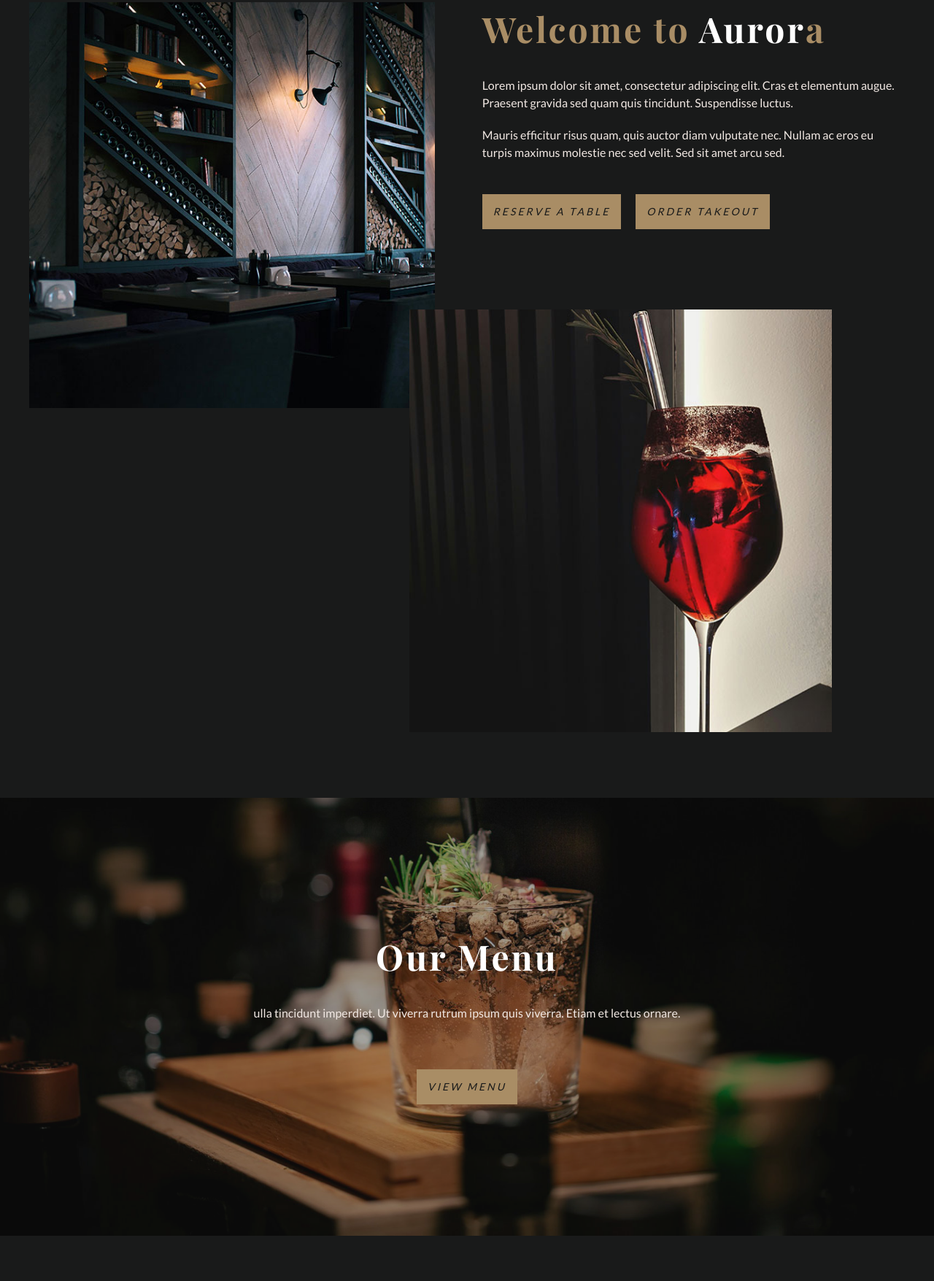
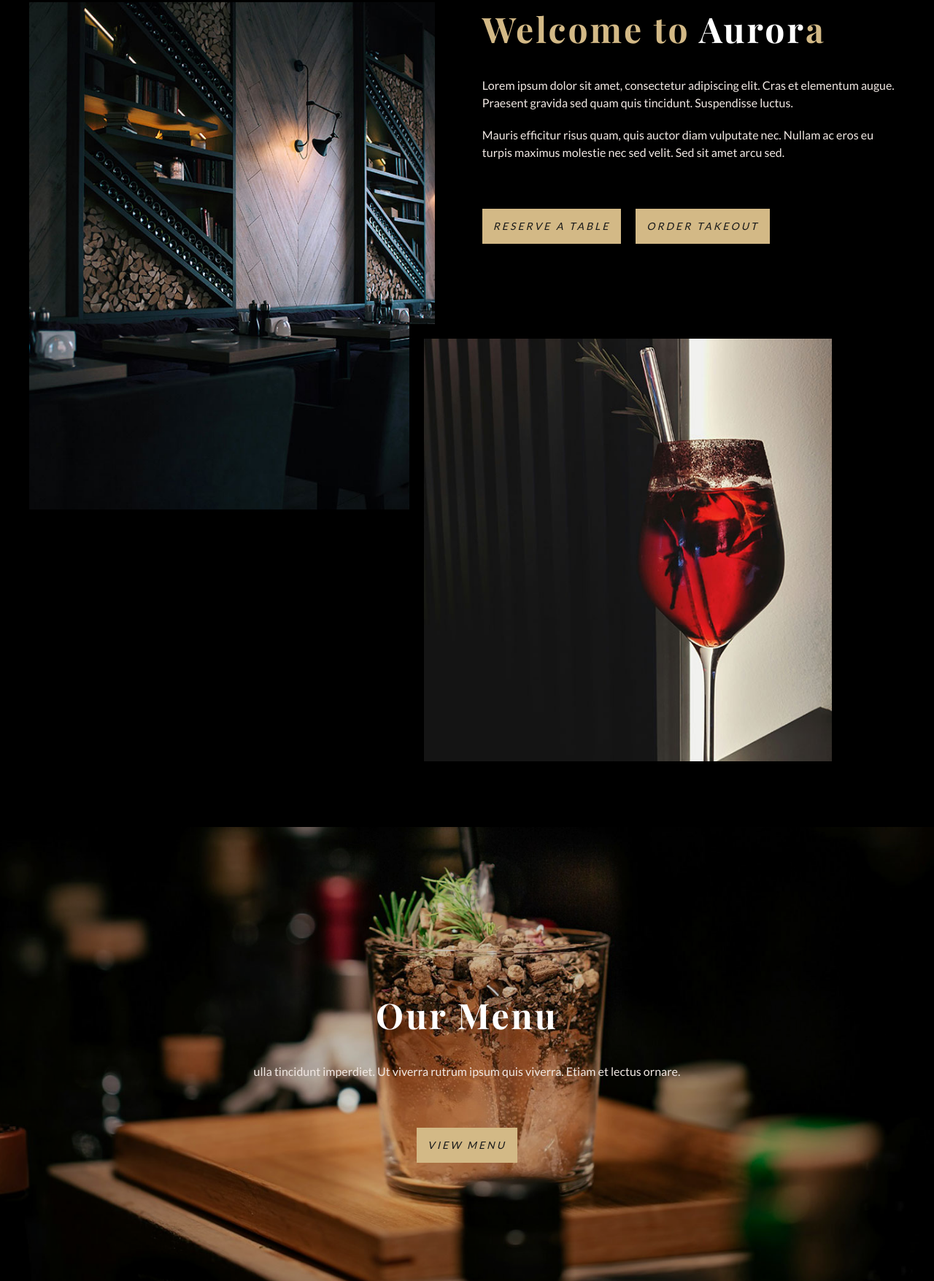
Before and after one commit to Nysera/restaurant-website, a website built with webpack: page src/index.html in a window 1280 px wide. Shown: the part 887-2642 px from the top of the page at 73% size. Built offline with nearby package versions, Linux system fonts and the light colour scheme.

Commit message:
Adjusted design styles

```diff
--- a/src/resources/css/styles.scss
+++ b/src/resources/css/styles.scss
@@ -1,6 +1,6 @@
 // colors
-$primary: #a98d65;
-$background: #191a1a;
+$primary: #d3b986;
+$background: #000;
 $paragraph-typo: #F2E9E4;
 $grey-typo: #9c9c9c;
 $dark-typo: #191a1a;
@@ -114,7 +114,6 @@ p {
         left: -100%;
         width: 100%;
         height: 100%;
-        // background-color: #9b4d46;
         background-color: #977c55;
         transition: left 0.4s ease;
     }
@@ -147,7 +146,7 @@ p {
     left: 0;
     width: 100%;
     padding: 26px 20px;
-    background-color: rgba($background, 0.85);
+    background: linear-gradient(0deg, rgba(0, 0, 0, 0) 0%, $background 100%);
     z-index: 100;
     transition: transform 0.4s ease, background-color 0.4s ease;
 
@@ -241,7 +240,7 @@ p {
     }
 }
 .header-top {
-    background-color: transparent;
+    background: transparent;
 }
 .header-hidden {
     transform: translateY(-100%);
@@ -399,7 +398,7 @@ p {
             background-position: center center;
             background-size: cover;
             background-repeat: no-repeat;
-            opacity: 0.6;
+            opacity: 0.8;
         }
         .hero-inner {
             text-align: center;
@@ -412,10 +411,6 @@ p {
 
                 @media(min-width: 1200px) {
                     font-size: 70px;
-                }
-
-                span {
-                    color: $primary;
                 }
             }
         }
@@ -444,12 +439,12 @@ p {
 
                 .intro-image {
                     width: 100%;
-                    padding-bottom: 50%;
+                    padding-bottom: 64%;
                     background-position: center center;
                     background-size: cover;
                     background-repeat: no-repeat;
                     @media(min-width: 1000px) {
-                        padding-bottom: 100%;
+                        padding-bottom: 125%;
                     }
                 }
             }
@@ -471,7 +466,7 @@ p {
                     }
                 }
                 .intro-buttons {
-                    margin-top: 45px;
+                    margin-top: 65px;
 
                     button {
                         margin: 0 20px 10px 0;
@@ -484,11 +479,15 @@ p {
                 .intro-image-2 {
                     display: none;
                     width: 100%;
-                    padding-bottom: 50%;
+                    border-style: solid;
+                    border-width: 20px 0 0 20px;
+                    border-color: $background;
                     background-position: center center;
                     background-size: cover;
                     background-repeat: no-repeat;
+                    padding-bottom: 50%;
                     margin: 100px 0 0 -100px;
+
                     @media(min-width: 1000px) {
                         padding-bottom: 100%;
                     }
@@ -507,7 +506,7 @@ p {
         justify-content: center;
         align-items: center;
         position: relative;
-        height: 75vh;
+        height: 85vh;
 
         .menu-image {
             position: absolute;
@@ -518,7 +517,7 @@ p {
             background-position: center center;
             background-size: cover;
             background-repeat: no-repeat;
-            opacity: 0.6;
+            opacity: 0.8;
         }
         .menu-inner {
             position: relative;
@@ -648,10 +647,10 @@ p {
             justify-content: space-between;
             flex-wrap: wrap;
             color: $dark-typo;
+            background: $primary;
             max-width: 1440px;
             padding: 40px;
             margin: 0 auto;
-            background: $primary;
 
             .open-hours {
                 .hours {
@@ -1080,6 +1079,10 @@ p {
 
             .reservation-modal-intro {
                 padding: 0 20px 45px 20px;
+
+                strong {
+                    color: $primary;
+                }
             }
             form {
                 display: flex;
```
